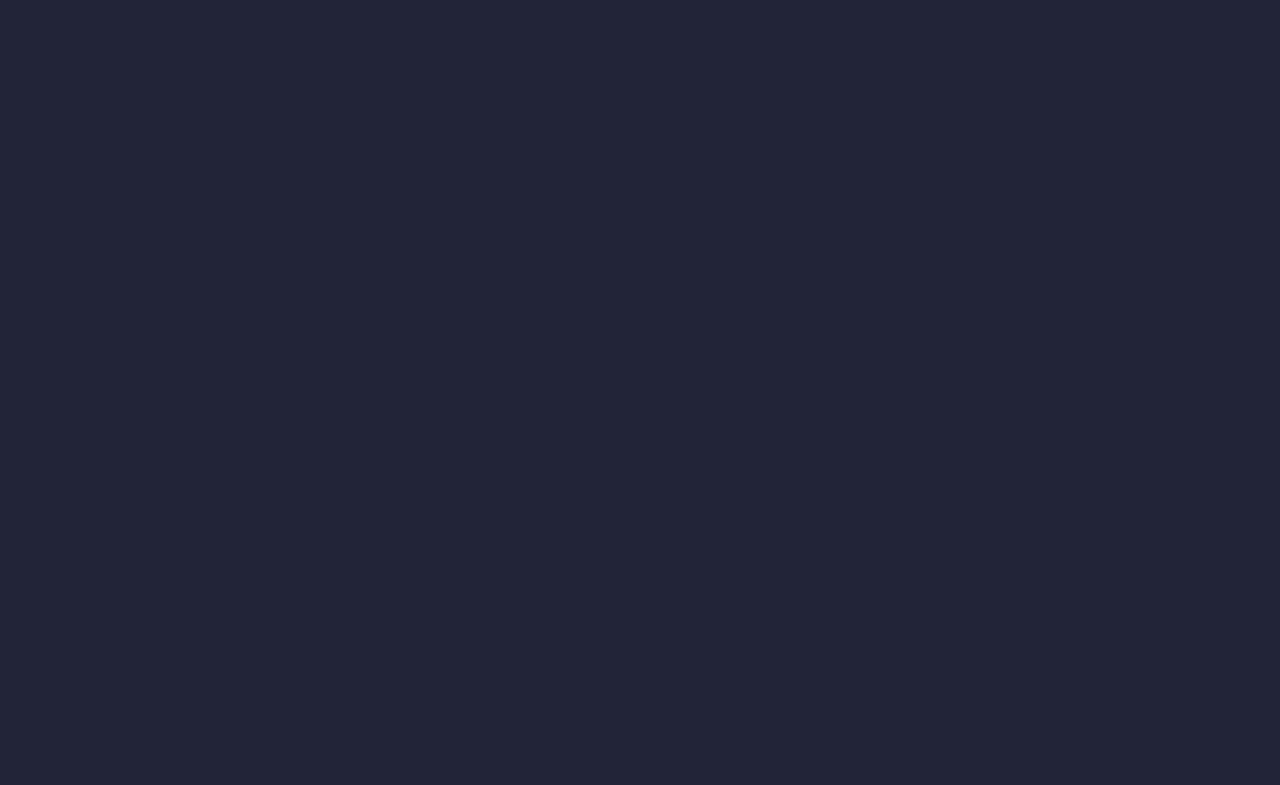
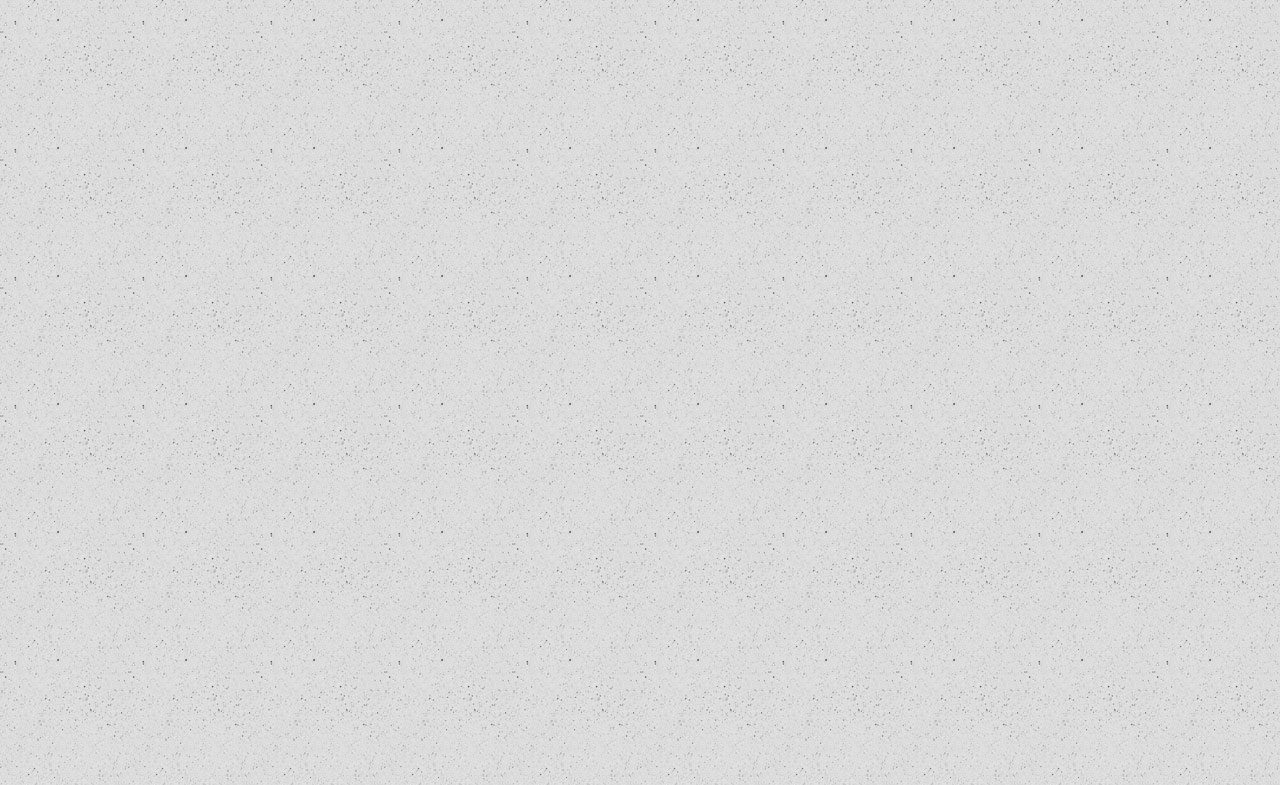
Before and after one commit to VivienCormier/Webquest, a plain HTML site: page index.html in a window 1280 px wide. Shown: the top 785 px of the page. Drawn offline with nearby package versions, Linux system fonts and the light colour scheme.

Commit message:
Backgroound-image du site

```diff
--- a/css/style.css
+++ b/css/style.css
@@ -10,12 +10,9 @@
 */
 
 body {
-	background: #222438;
+	background: white;
 	font-family: Georgia, Times New Roman, Times, serif;
-	font-weight: bold;
-	font-size: 20px;
-	text-align: center;
-	visibility: hidden;
+	background-image: url('../res/background.jpg');
 }
 
 #content-wrapper {
```
Also changed, not shown: res/background.jpg (added).
